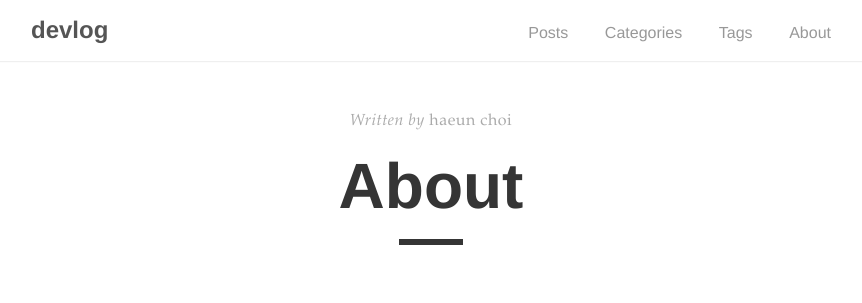
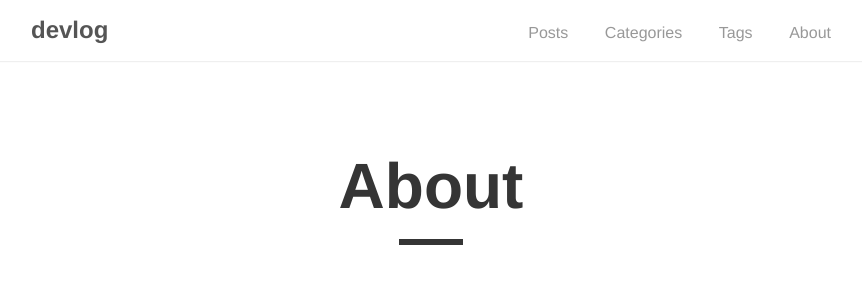
Before and after one commit to haeunchoi-dev/haeunchoi-dev.github.io, a Jekyll site: the page built from _pages/about.md, in a window 1280 px wide. Shown: the top 303 px of the page, without its empty margins (209-1071 px from the left). Built offline with Jekyll 4.4.1, drawn with Linux system fonts in a browser that asks for light colours.

Commit message:
Design: Change post layout

```diff
--- a/_layouts/post.html
+++ b/_layouts/post.html
@@ -4,35 +4,66 @@ layout: default
 
 <div class="post">
   <div class="post-info">
-    <span>Written by</span>
-    {% if page.author %}
-        {{ page.author }}
-    {% else %}
-        {{ site.author.name }}
-    {% endif %}
+    <div class="post-info-category">
+      {% for category in page.categories %}
+      <a href="{{site.baseurl}}/categories#{{category}}">
+        <span>{{ category }}</span><span>&nbsp;</span>
+      </a>
+      {% endfor %}
+    </div>
+    <div class="post-info-tag">
+      {% for tag in page.tags %}
+      <a href="{{site.baseurl}}/tags#{{tag}}">
+        <div id="{{ tag }}">
+          <svg
+            class="tags-item-icon"
+            xmlns="http://www.w3.org/2000/svg"
+            width="20"
+            height="20"
+            viewBox="0 0 24 24"
+            fill="none"
+            stroke="currentColor"
+            stroke-width="2"
+            stroke-linecap="round"
+            stroke-linejoin="round"
+            class="feather feather-tag"
+          >
+            <path
+              d="M20.59 13.41l-7.17 7.17a2 2 0 0 1-2.83 0L2 12V2h10l8.59 8.59a2 2 0 0 1 0 2.82z"
+            ></path>
+            <line x1="7" y1="7" x2="7.01" y2="7"></line>
+          </svg>
+          <span>{{ tag }}</span>
+        </div>
+      </a>
 
-    {% if page.date %}
-      <br>
-      <span>on&nbsp;</span><time datetime="{{ page.date }}">{{ page.date | date: "%B %d, %Y" }}</time>
-    {% endif %}
+      {% endfor %}
+    </div>
   </div>
 
   <h1 class="post-title">{{ page.title }}</h1>
+
   <div class="post-line"></div>
 
   {{ content }}
+  <div class="post-datetime">
+    {% if page.date %}
+    <time datetime="{{ page.date }}">{{ page.date | date: "%B %d, %Y" }}</time>
+    {% endif %}
+  </div>
 </div>
 
-{% if page.comments %}
-  {% include disqus_comments.html %}
-{% endif %}
+{% if page.comments %} {% include disqus_comments.html %} {% endif %}
 
 <div class="pagination">
   {% if page.next.url %}
-    <a href="{{ page.next.url | prepend: site.baseurl }}" class="left arrow">&#8592;</a>
-  {% endif %}
-  {% if page.previous.url %}
-    <a href="{{ page.previous.url | prepend: site.baseurl }}" class="right arrow">&#8594;</a>
+  <a href="{{ page.next.url | prepend: site.baseurl }}" class="left arrow"
+    >&#8592;</a
+  >
+  {% endif %} {% if page.previous.url %}
+  <a href="{{ page.previous.url | prepend: site.baseurl }}" class="right arrow"
+    >&#8594;</a
+  >
   {% endif %}
 
   <a href="#" class="top">Top</a>
--- a/_sass/tale/_post.scss
+++ b/_sass/tale/_post.scss
@@ -9,6 +9,28 @@
 
     span {
       font-style: italic;
+    }
+
+    &-category {
+      display: inline-block;
+
+      a {
+        color: #aaa;
+      }
+    }
+
+    &-tag {
+      display: inline-block;
+
+      a {
+        color: #aaa;
+      }
+
+      div {
+        display: flex;
+        justify-content: center;
+        align-items: center;
+      }
     }
   }
 
@@ -25,6 +47,12 @@
     display: block;
     margin: 0 auto 3rem;
     width: 4rem;
+  }
+
+  &-datetime {
+    color: $default-tint;
+    font-family: $serif-secondary;
+    letter-spacing: 0.5px;
   }
 
   p {
```
